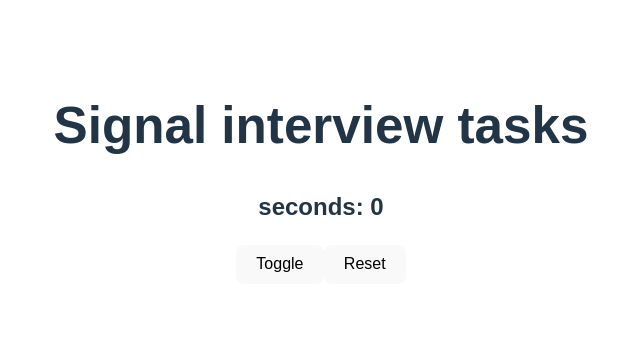
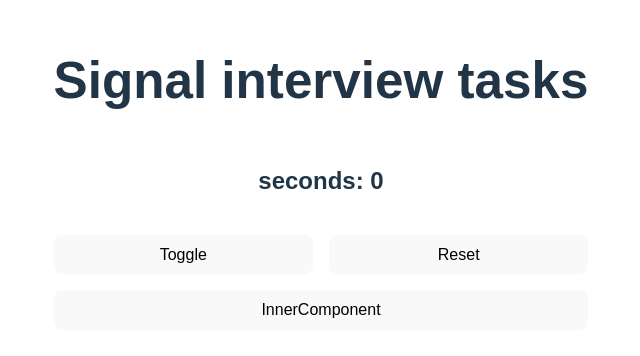
Before and after one commit to maradondt/interview1, a React (Vite) app: page / in a window 1280 px wide. Shown: the part 226-582 px from the top of the page, without its empty margins (319-959 px from the left). Built offline with nearby package versions, Linux system fonts and the light colour scheme.

Commit message:
fix tasks

```diff
--- a/src/1_test-nonRepeating.ts
+++ b/src/1_test-nonRepeating.ts
@@ -3,7 +3,7 @@
     find the first non-repeating character in it and return its index.
     If it does not exist, return -1.
     Examples:
-    firstUniqChar("works") // 0
+    firstUniqChar("wwoorks") // 4
     firstUniqChar("soundscool") // 2
     firstUniqChar("zzbb") // -1
 */
@@ -12,6 +12,6 @@ function firstUniqChar(s: string): number {
   // throw new Error("not implemented");
 }
 
-console.log(firstUniqChar('works')); // 0
+console.log(firstUniqChar('wwoorks')); // 4
 console.log(firstUniqChar('soundscool')); // 2
 console.log(firstUniqChar('zzbb')); // -1
--- a/src/2_test-timer-component.tsx
+++ b/src/2_test-timer-component.tsx
@@ -1,17 +1,29 @@
 import * as React from 'react';
 /**
- * Реализовать таймер. Должен отображать текущее значение в секундах.
+ * 1. Реализовать таймер. Должен отображать текущее значение в секундах.
  * Кнопка Toggle - останавливает и запускает отсчёт.
  * Кнопка Reset - сбрасывает значение.
+ * 2. Избавиться от лишних ререндеров InnerComponent
  */
 const Timer = () => {
   return (
-    <div>
+    <div className="stack column">
       <h2>seconds: 0</h2>
-      <button>Toggle</button>
-      <button>Reset</button>
+      <div className="stack">
+        <button className="f-width">Toggle</button>
+        <button className="f-width">Reset</button>
+      </div>
+      <InnerComponent callback={() => console.log('Inner click')} />
     </div>
   );
 };
+type Props = {
+  callback: () => void;
+};
+
+const InnerComponent = ({ callback }: Props) => {
+  console.count('RenderInnerComponent');
+  return <button onClick={callback}>InnerComponent</button>;
+};
 
 export default Timer;
--- a/src/styles.css
+++ b/src/styles.css
@@ -2,3 +2,14 @@
   font-family: sans-serif;
   text-align: center;
 }
+
+.stack {
+  display: flex;
+  gap: 1rem;
+}
+.f-width {
+  width: 100%;
+}
+.column {
+  flex-direction: column;
+}
```
Also changed, not shown: .yarnrc.yml (added), 2 other files (tests, documents, lock files or other folders).
